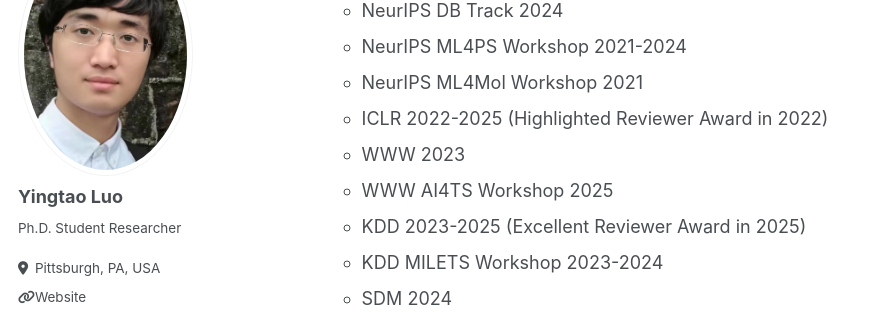
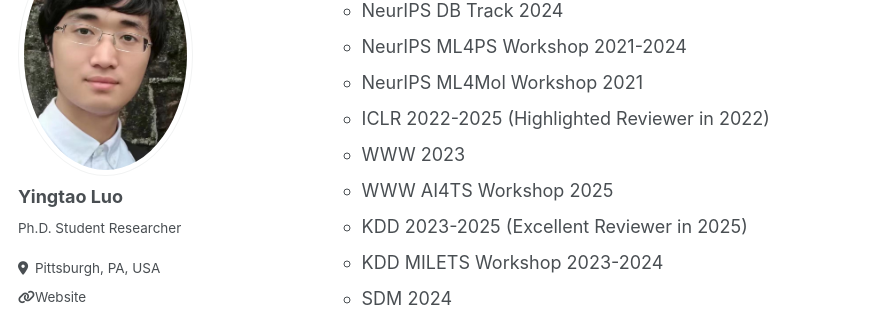
Before and after one commit to yingtaoluo/yingtaoluo.github.io, a Jekyll site: the page built from _pages/experiences.md, in a window 1280 px wide and 900 px high, scrolled down 628 px. Shown: the part 152-472 px from the top of the window, without its empty margins (0-872 px from the left). Built offline with Jekyll 4.4.1, drawn with Linux system fonts in a browser that asks for light colours; some web fonts are replaced.

Commit message:
Update experiences.md

```diff
--- a/_pages/experiences.md
+++ b/_pages/experiences.md
@@ -33,10 +33,10 @@ Academic Services
   * NeurIPS DB Track 2024
   * NeurIPS ML4PS Workshop 2021-2024
   * NeurIPS ML4Mol Workshop 2021
-  * ICLR 2022-2025 (Highlighted Reviewer Award in 2022)
+  * ICLR 2022-2025 (Highlighted Reviewer in 2022)
   * WWW 2023
   * WWW AI4TS Workshop 2025
-  * KDD 2023-2025 (Excellent Reviewer Award in 2025)
+  * KDD 2023-2025 (Excellent Reviewer in 2025)
   * KDD MILETS Workshop 2023-2024
   * SDM 2024
   * ICML 2023-2025
```
